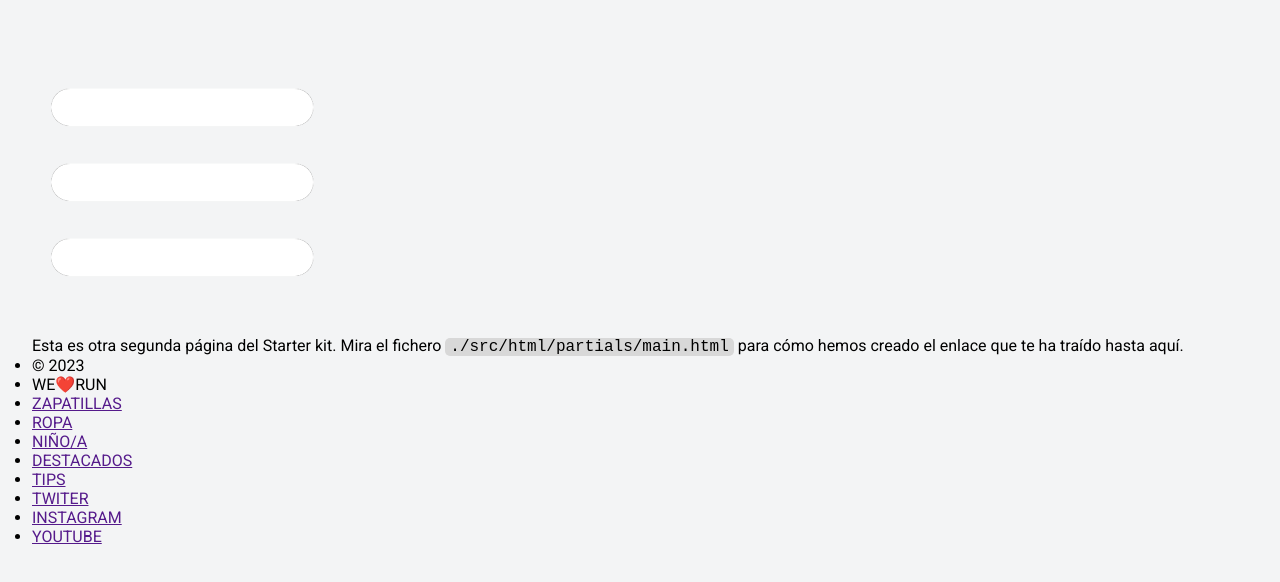
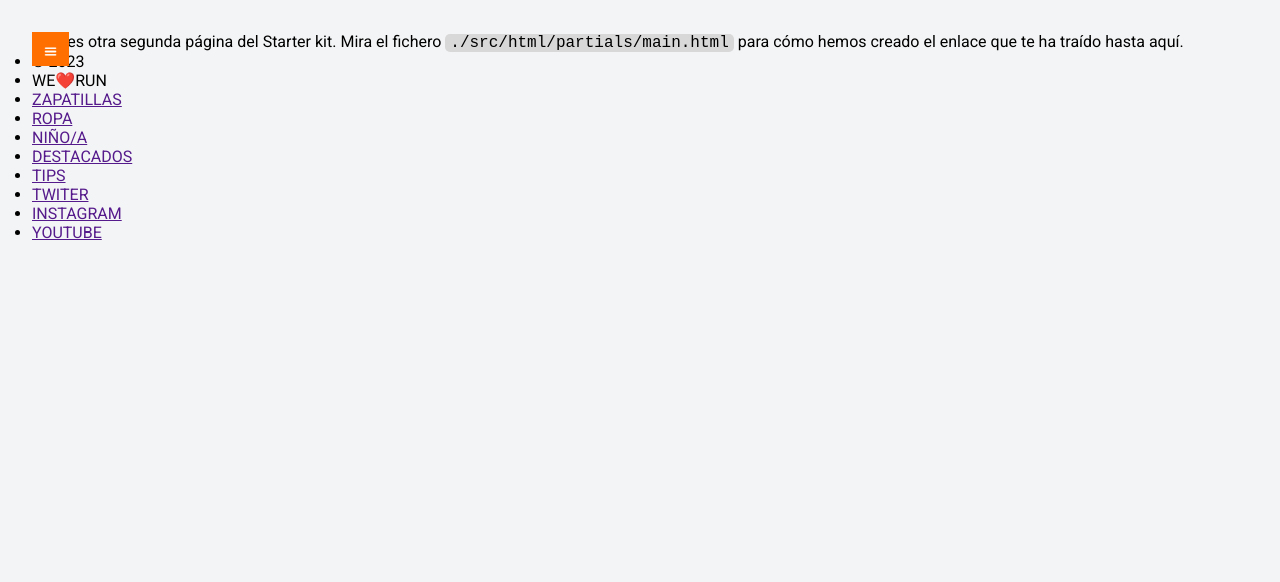
Before and after one commit to Adalab/modulo-1-evaluacion-final-patriciabog, a website: page public/more-info.html in a window 1280 px wide. Drawn offline with Linux system fonts and the light colour scheme.

Commit message:
added menu

```diff
--- a/public/more-info.html
+++ b/public/more-info.html
@@ -12,8 +12,8 @@
   <body>
     <div class="page">
       <header class="header">
-        <nav class="menu">
-          <a title="Menu" href=""><img class="menu-img" src="./assets/images/menu-icon.png"
+        <nav class="header-menu">
+          <a title="Menu" href="https://adalab.es"><img class="menu-img" src="./assets/images/menu-icon.png"
               alt="menu" /></a>
         </nav>
       </header>
--- a/src/scss/layout/_header.scss
+++ b/src/scss/layout/_header.scss
@@ -1,4 +1,22 @@
 .header {
   position: fixed;
-  width: 37px 34px;
+  width: 37px;
+  height: 34px;
+  background-color: rgb(255, 111, 0);
+
+
 }
+
+.header-menu {
+    display: flex;
+    justify-content: center;
+    align-items: center;
+    padding: 11px;
+}
+.menu-img {
+    width: 13px;
+    height: 11, px;
+}
+.hero {
+  background-image: url('../images/cover.jpeg');
+}
--- a/src/scss/main.scss
+++ b/src/scss/main.scss
@@ -1,8 +1,12 @@
+
 @import 'core/variables';
-@import 'core/reset';
 @import 'components/code';
 @import 'components/links';
 @import 'layout/page';
+@import 'pages/index';
+
+
+@import 'core/reset';
 @import 'layout/header';
 @import 'layout/footer';
-@import 'pages/index';
+@import 'layout/main';
```
Also changed, not shown: public/index.html (+2 -2 lines), src/html/partials/header.html (+2 -2 lines), public/assets/css/main.css, src/scss/layout/_main.scss (added), 1 other file.
